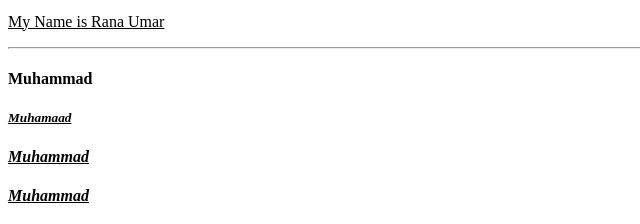
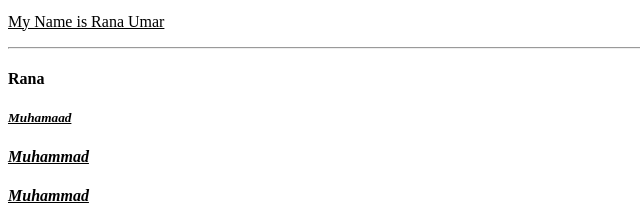
Before and after one commit to umer-khursheed/basic-tags, a plain HTML site: page index.html in a window 1280 px wide. Shown: the part 289-513 px from the top of the page, 0-640 px from the left. Drawn offline with Linux system fonts and the light colour scheme.

Commit message:
Updated first name

```diff
--- a/index.html
+++ b/index.html
@@ -15,7 +15,7 @@
     <p><i>My Name is Rana Umar</i></p>
     <p><u>My Name is Rana Umar</u></p>
     <hr>
-    <h4>Muhammad</h4>
+    <h4>Rana</h4>
     <h5><i><u>Muhamaad</u></i></h5>
     <h4><u><i>Muhammad</i></u></h4>
     <h4><b><u><i>Muhammad</i></u></b></h4>
```
